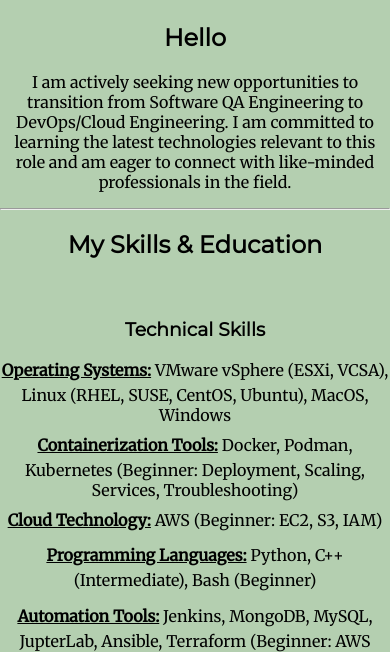
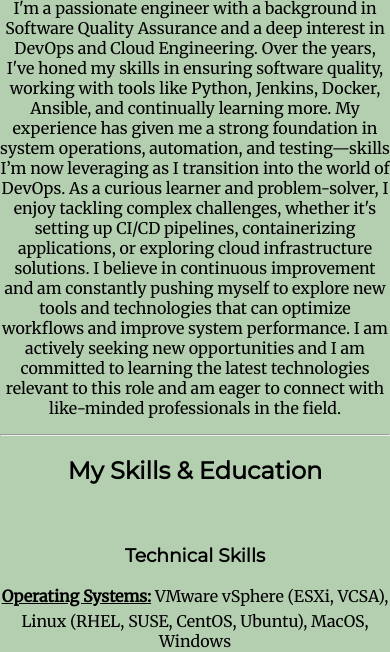
Before and after one commit to BenZhen14/my_webapp, a Flask app: page / in a window 390 px wide; the page is wider, and only the part inside the window is pictured. Shown: the part 776-1428 px from the top of that part. Run offline with Flask 3, Linux system fonts and the light colour scheme.

Commit message:
Huge update to address many issues

```diff
--- a/app/static/css/styles.css
+++ b/app/static/css/styles.css
@@ -30,15 +30,27 @@ hr{
     padding-top: 2.5px;
     padding-bottom: 25px;
 }
+/* Media query for Desktop */
+@media screen and (min-width: 768px){
     .top-cloud {
         position: absolute;
         right: 550px;
         top: 50px;
     }
     .bottom-cloud {
+        position: absolute;
         bottom: 300px;
         left: 500px;
-    position: absolute;
+    }
+}
+/* Media query for Mobile */
+@media screen and (max-width: 600px) {
+    .top-cloud, .bottom-cloud {
+        width: 150px;
+    }
+    .mountain {
+        max-width: 300px;
+    }
 }
 .wannabe {
     text-decoration: underline;
--- a/app/templates/index.html
+++ b/app/templates/index.html
@@ -17,15 +17,22 @@
         <h1>I'm Ben.</h1>
         <p>A <span class="wannabe">wannabe</span> DevOps Engineer.</p>
         <img class="bottom-cloud"src="{{ url_for('static', filename='images/cloud.png') }}" alt="cloud-image">
-        <img src="{{ url_for('static', filename='images/mountain.png') }} " alt="mountain-image">
+        <img class="mountain"src="{{ url_for('static', filename='images/mountain.png') }} " alt="mountain-image">
     </div>
     <div class="middle-container">
         <div class="profile">
           <img class="profile-picture" src="{{ url_for('static', filename='images/Ben.png') }}" alt="Ben-image">
           <h2>Hello</h2>
-          <p>I am actively seeking new opportunities to transition from Software QA Engineering to DevOps/Cloud Engineering.
-            I am committed to learning the latest technologies relevant to this role and am eager to connect with like-minded
-            professionals in the field.</p>
+          <p>I'm a passionate engineer with a background in Software Quality Assurance and a deep interest in DevOps and Cloud Engineering.
+            Over the years, I've honed my skills in ensuring software quality, working with tools like Python, Jenkins, Docker, Ansible, and continually learning more.
+            My experience has given me a strong foundation in system operations, automation, and testing—skills I’m now leveraging as I transition into the world of DevOps.
+
+            As a curious learner and problem-solver, I enjoy tackling complex challenges, whether it's setting up CI/CD pipelines,
+            containerizing applications, or exploring cloud infrastructure solutions. I believe in continuous improvement and am
+            constantly pushing myself to explore new tools and technologies that can optimize workflows and improve system performance.
+
+            I am actively seeking new opportunities and I am committed to learning the latest technologies relevant to this role and am eager
+            to connect with like-minded professionals in the field.</p>
         </div>
         <hr>
         <div class="skills">
```
Also changed, not shown: README.md, 6 other files. Lines whose indentation alone changed are shown as unchanged.
